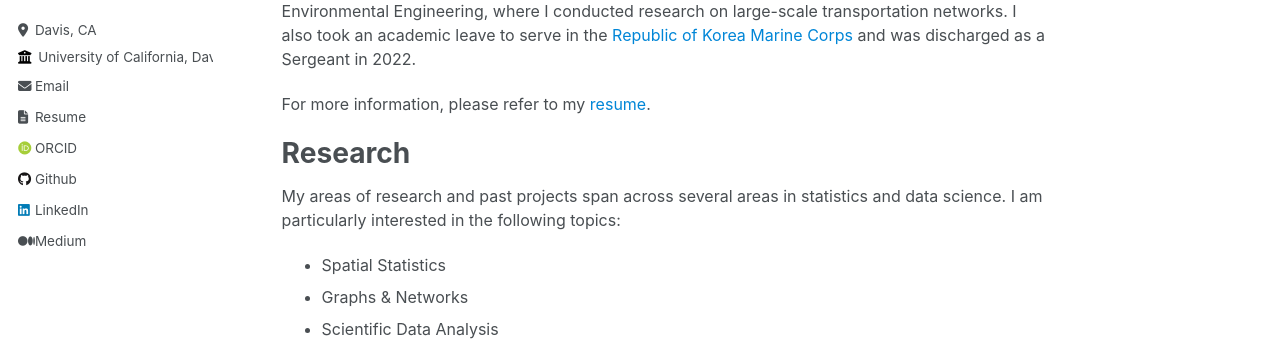
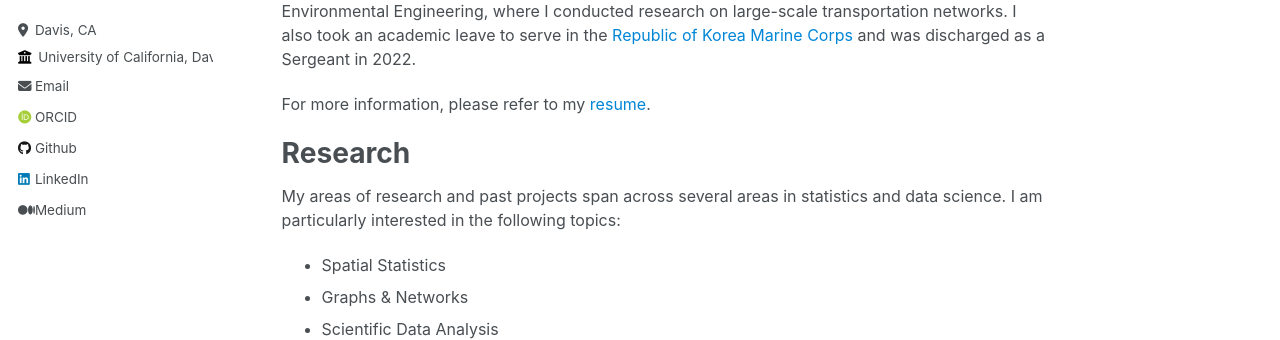
Before and after one commit to cjunwon/cjunwon.github.io, a Jekyll site: the page built from _pages/about.md, in a window 1280 px wide. Shown: the part 362-702 px from the top of the page. Built offline with Jekyll 4.4.1, drawn with Linux system fonts in a browser that asks for light colours; some web fonts are replaced.

Commit message:
Update _config.yml

```diff
--- a/_config.yml
+++ b/_config.yml
@@ -29,7 +29,7 @@ author:
   employer         : "University of California, Davis"
   uri              : # URL
   email            : "jwnchoi@ucdavis.edu"
-  resume           : http://cjunwon.github.io/files/Junwon_Choi_resume.pdf
+  # resume           : http://cjunwon.github.io/files/Junwon_Choi_resume.pdf
 
   # Academic websites
   arxiv            : # URL - Update with the correct link to your profile
```
